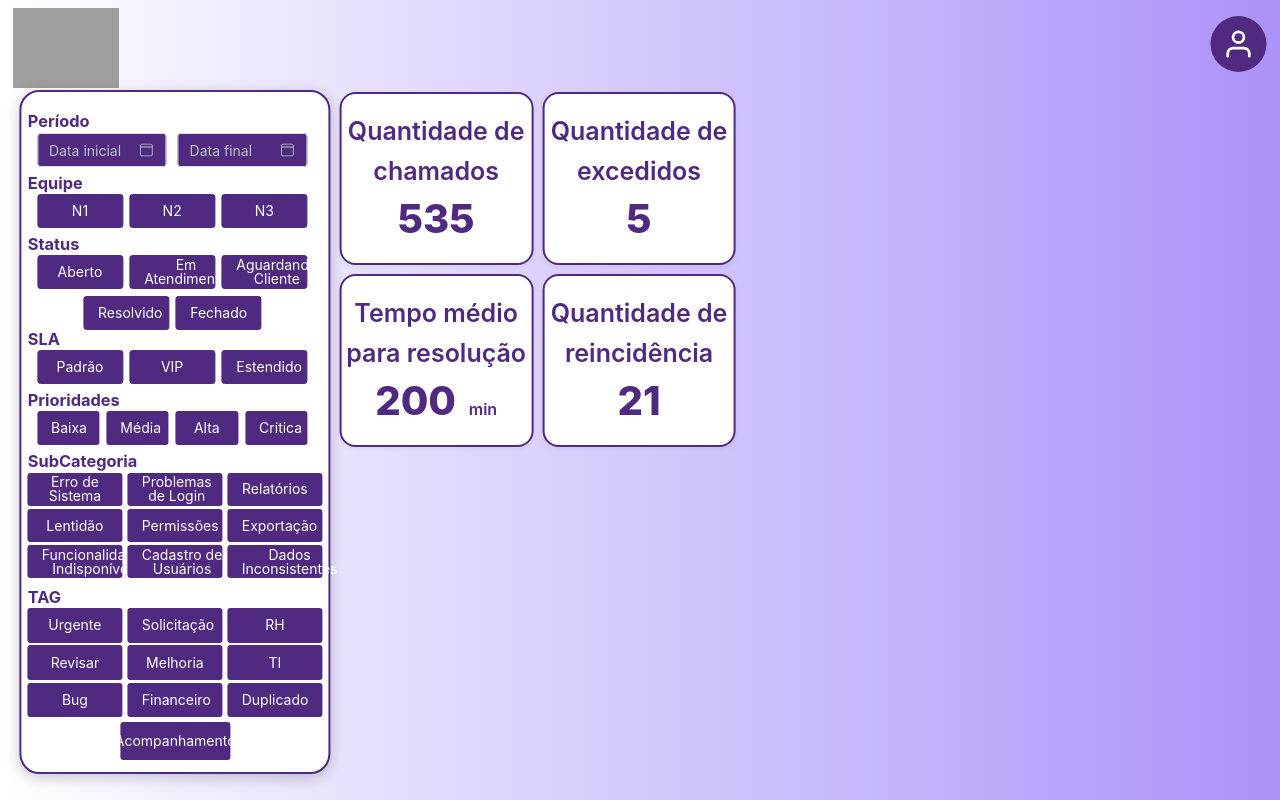
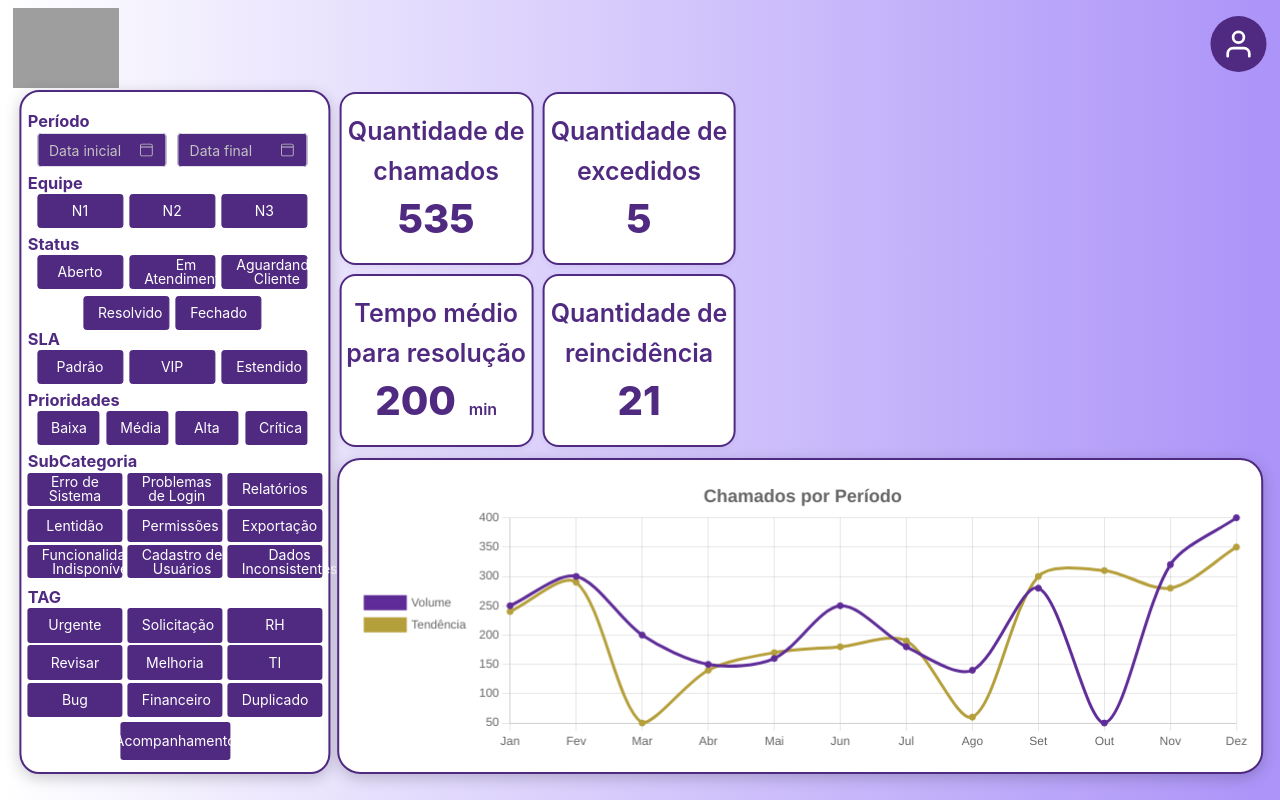
Before and after one commit to new-ge/API_6SEM_FRONT_END, a Vue app in the folder api_6sem_front_end/: page /main in a window 1280 px wide. Built offline with nearby package versions, Linux system fonts and the light colour scheme; grey boxes are pictures that could not be loaded.

Commit message:
LMN-26 feat: 'Bar Chart' component of the indicator Calls by Period

```diff
--- a/api_6sem_front_end/package.json
+++ b/api_6sem_front_end/package.json
@@ -18,8 +18,10 @@
     "format": "prettier --write src/"
   },
   "dependencies": {
+    "chart.js": "^4.5.0",
     "pinia": "^3.0.3",
     "vue": "^3.5.18",
+    "vue-chartjs": "^5.3.2",
     "vue-router": "^4.5.1"
   },
   "devDependencies": {
--- a/api_6sem_front_end/src/App.vue
+++ b/api_6sem_front_end/src/App.vue
@@ -2,6 +2,7 @@
 import FiltersButtons from './components/FiltersButtons.vue';
 import BackgroundMain from './components/BackgroundMain.vue';
 import BigNumberCards from './components/BigNumberCards.vue';
+import PeriodChart from './components/PeriodChart.vue';
 import naive from 'naive-ui';
 
 </script>
--- /dev/null
+++ b/api_6sem_front_end/src/components/PeriodChart.vue
@@ -0,0 +1,105 @@
+<template>
+  <div class="period-container">
+    <div class="chart-container">
+      <LineChart :data="chartData" :options="chartOptions" class="chart"/>
+    </div>
+  </div>
+</template>
+
+<script setup lang="ts">
+import {
+  Chart as ChartJS,
+  Title,
+  Tooltip,
+  Legend,
+  LineElement,
+  PointElement,
+  CategoryScale,
+  LinearScale,
+  type ChartData,
+  type ChartOptions,
+} from "chart.js";
+import { Line as LineChart } from "vue-chartjs";
+import { reactive } from "vue";
+
+ChartJS.register(
+  Title,
+  Tooltip,
+  Legend,
+  LineElement,
+  PointElement,
+  CategoryScale,
+  LinearScale
+);
+
+const labels = [
+  "Jan", "Fev", "Mar", "Abr", "Mai", "Jun",
+  "Jul", "Ago", "Set", "Out", "Nov", "Dez"
+];
+
+const chartData: ChartData<"line"> = {
+  labels,
+  datasets: [
+    {
+      label: "Volume",
+      borderColor: "#5E2B97",
+      backgroundColor: "#5E2B97",
+      data: [250, 300, 200, 150, 160, 250, 180, 140, 280, 50, 320, 400],
+      tension: 0.3,
+    },
+    {
+      label: "Tendência",
+      borderColor: "#B59F3B",
+      backgroundColor: "#B59F3B",
+      data: [240, 290, 50, 140, 170, 180, 190, 60, 300, 310, 280, 350],
+      tension: 0.3,
+    },
+  ],
+};
+
+const chartOptions: ChartOptions<"line"> = reactive({
+  responsive: true,
+  maintainAspectRatio: false,
+  animation: false,
+  plugins: {
+    legend: {
+      display: true,
+      position: "left",
+    },
+    title: {
+      display: true,
+      text: "Chamados por Período",
+      font: {
+        size: 18,
+        weight: "bold",
+      },
+    },
+  },
+});
+</script>
+
+<style>
+.period-container {
+  background: white;
+  border: 2px solid #502A81;
+  border-radius: 23px;
+  width: 72%;
+  height: 39%;
+  box-shadow: 0 4px 15px rgba(0, 0, 0, 0.2);
+  position: absolute;
+  top: 77%;
+  left: 62.5%;
+  transform: translate(-50%, -50%);
+}
+
+.chart-container {
+    padding: 1rem;
+    height: 88%;
+    width: 97%;
+}
+
+.chart {
+    width: 100% !important;
+    height: 100% !important;
+}
+</style>
--- a/api_6sem_front_end/src/main.js
+++ b/api_6sem_front_end/src/main.js
@@ -2,8 +2,11 @@ import { createApp } from 'vue';
 import App from './App.vue';
 import router from './router';
 import naive from 'naive-ui';
+import { Line } from 'vue-chartjs';
 
 createApp(App)
   .use(router)
   .use(naive)
   .mount('#app');
+
+app.component('LineChart', Line)
--- a/api_6sem_front_end/src/views/MainView.vue
+++ b/api_6sem_front_end/src/views/MainView.vue
@@ -3,6 +3,7 @@
     <BackgroundMain />
     <FiltersButtons />
     <BigNumberCards />
+    <PeriodChart />
   </div>
 </template>
 
@@ -10,6 +11,7 @@
 import BackgroundMain from '@/components/BackgroundMain.vue';
 import FiltersButtons from '@/components/FiltersButtons.vue';
 import BigNumberCards from '@/components/BigNumberCards.vue';
+import PeriodChart from '@/components/PeriodChart.vue';
 
 export default {
   name: 'MainView',
@@ -17,6 +19,7 @@ export default {
     BackgroundMain,
     FiltersButtons,
     BigNumberCards,
+    PeriodChart,
   }
 }
 
@@ -26,6 +29,6 @@ export default {
 .main-view {
   width: 100vw;
   height: 100vh;
-  overflow: hidden; /* evita scroll desnecessário */
+  overflow: hidden;
 }
 </style>
```
Also changed, not shown: 1 other file (tests, documents, lock files or other folders).
